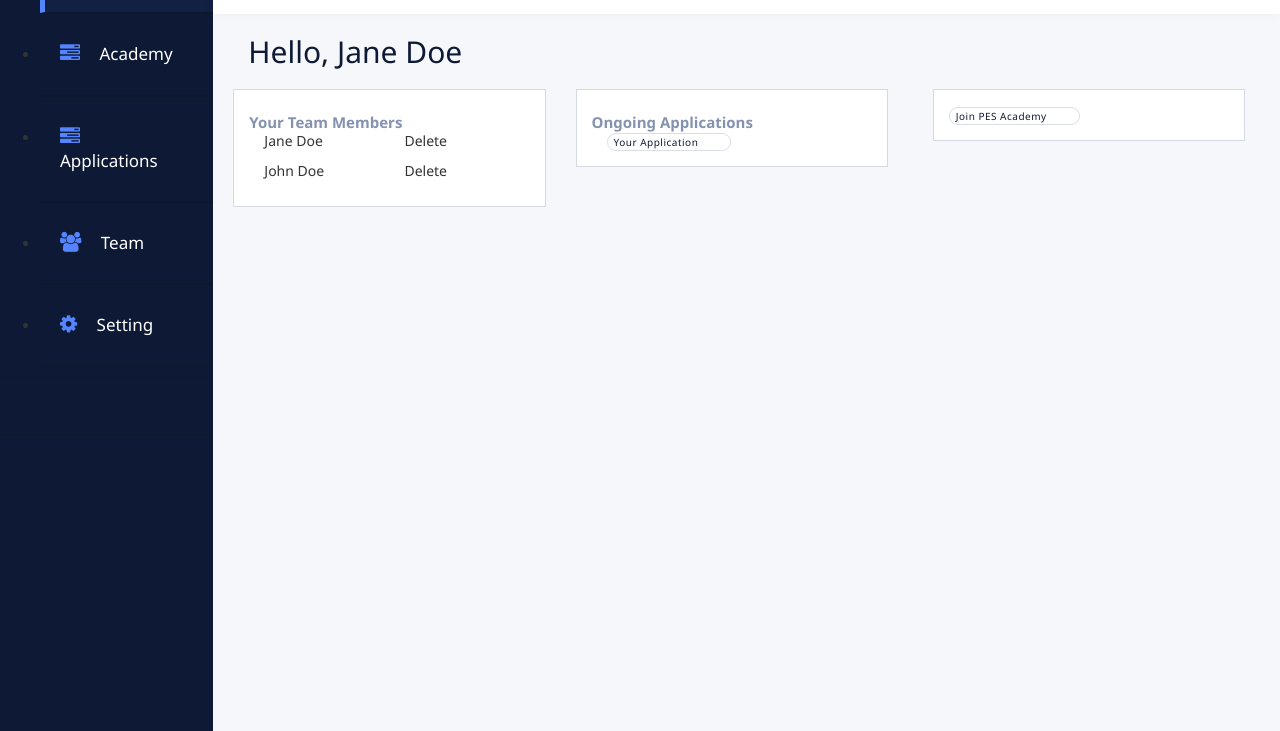
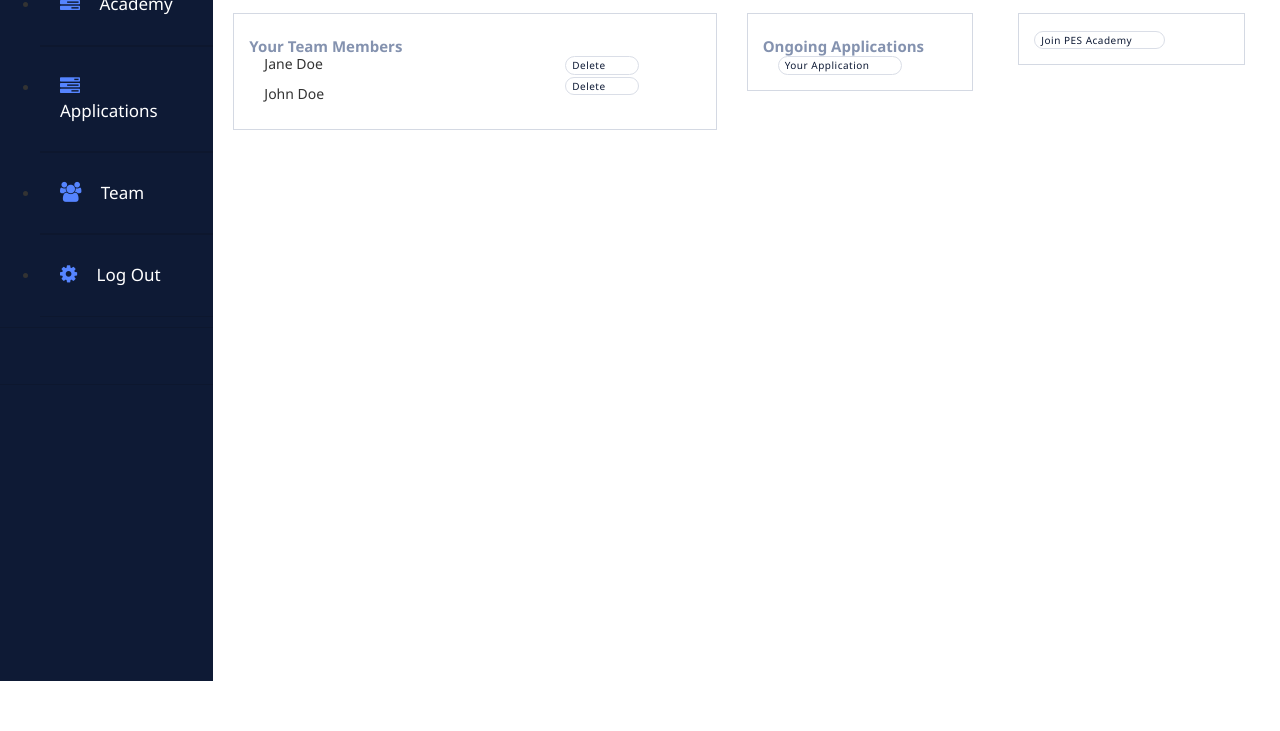
Before and after one commit to xcixor/pes_academy, a Django app: page /applications/dashboard/ in a window 1280 px wide. Shown: the part 461-1192 px from the top of the page. After the commit the page ends 1142 px from the top, so only its background shows below. Run offline with Django 4.2, Linux system fonts and the light colour scheme; some libraries are stand-ins or nearby versions.

Commit message:
chore(templates): Edited dashboard.html

```diff
--- a/app/accounts/static/css/acc_styles.css
+++ b/app/accounts/static/css/acc_styles.css
@@ -1,29 +1,9 @@
-
-.navbar{
-  background-color: #73071c;
-  color: #f3f3f3;
-}
-.app{
-  margin-top:60px;
-}
-.app_img img{
-  padding-top:50px;
-  max-width: 100%;
-    height: auto;
-  }
-
 
   body {
     font-family: Montserrat, "Segoe UI", Tahoma, Geneva, Verdana, sans-serif;
-    /* margin: 0; */
     display: grid;
     height: auto;
-
-    /* place-items: center; */
-    /* min-height: 100vh; */
   }
-
-
 
   .navbar{
     background-color: #73071c;
--- a/app/application/templates/dashboard.html
+++ b/app/application/templates/dashboard.html
@@ -3,7 +3,7 @@
 
 {% block content %}
 
-<body class="home">
+<div class="home">
     <div class="container-fluid display-table">
         <div class="row display-table-row">
             <div class="col-md-2 col-sm-1 hidden-xs display-table-cell v-align box" id="navigation">
@@ -22,8 +22,8 @@
                         <li class="tablink" onclick="openPage('Team')"><a href="#"><i class="fa fa-users" aria-hidden="true"></i>
                             <span class="tablink" onclick="openPage('Team')" >Team</span>
 
-                        <li class="tablink" onclick="openPage('Setting')"><a href="#"><i class="fa fa-cog" aria-hidden="true"></i>
-                            <span class="tablink" onclick="openPage('Setting')">Setting</span>
+                        <li ><a href="#"><i class="fa fa-cog" aria-hidden="true"></i>
+                            <span >Log Out</span>
 
 
                     </ul>
@@ -34,9 +34,9 @@
                 <div class="row">
                     <header>
                         <div class="col-md-7">
-                            <div class="search hidden-xs hidden-sm">
+                            <!-- <div class="search hidden-xs hidden-sm">
                                 <input type="text" placeholder="Search" id="search">
-                            </div>
+                            </div> -->
                         </div>
                         <div class="col-md-5">
                             <div class="header-rightside">
@@ -68,22 +68,22 @@
                 <div class="user-dashboard tabcontent"  id="Home">
                     <h1>Hello, Jane Doe</h1>
                     <div class="row">
-                        <div class="col-md-4 col-sm-4 col-xs-12 gutter">
+                        <div class="col-md-6 col-sm-4 col-xs-12 gutter">
 
                             <div class=" row sales">
                                 <h2>Your Team Members</h2>
-                                <div class="col-md-6">
+                                <div class="col-md-8">
                                     <p>Jane Doe</p>
                                     <p>John Doe</p>
                                 </div>
-                                <div class="col-md-6">
-                                    <p>Delete</p>
-                                    <p>Delete</p>
+                                <div class="col-md-4">
+                                    <button class="btn-danger">Delete</button>
+                                    <button class="btn-danger">Delete</button>
                                 </div>
 
                             </div>
                         </div>
-                        <div class="col-md-4 col-sm-4 col-xs-12 gutter">
+                        <div class="col-md-3 col-sm-4 col-xs-12 gutter">
 
                             <div class=" row sales ">
                                 <h2>Ongoing Applications</h2>
@@ -92,7 +92,7 @@
                                 </div>
                             </div>
                         </div>
-                        <div class="col-md-4 col-sm-4 col-xs-12 gutter">
+                        <div class="col-md-3 col-sm-4 col-xs-12 gutter">
 
                             <div class="sales">
                                 <button><a href=""></a>Join PES Academy</button>
@@ -113,7 +113,7 @@
                   </div>
 
                   <div id="App" class="tabcontent">
-                    <div class="card">
+                    <div class=" col-md-6 card">
                         <div class="card-header">
                           Applications
                         </div>
@@ -125,21 +125,26 @@
                       </div>
                   </div>
 
-                  <div id="Team" class="tabcontent container">
+                  <div id="Team" class="tabcontent">
+                        <h2>Your Team Members</h2>
                     <div class="row">
-                        <h2>Your Team Members</h2>
-                        <div class="col-md-6">
+
+                        <div class="col-md-4 gutter">
                             <p>Jane Doe</p>
                             <p>John Doe</p>
                         </div>
-                        <div class="col-md-6">
-                            <p>Delete</p>
-                            <p>Delete</p>
+                        <div class="col-md-4 gutter">
+                                <p>janedoe@gmail.com</p>
+                                <p>Johndoe@gmail.com</p>
+                            </div>
+                        <div class="col-md-4 gutter">
+                            <p><button class="btn-danger">Delete</button></p>
+                            <p><button class="btn-danger">Delete</button></p>
                         </div>
 
                     </div>
                   </div>
-                  <div id="Setting" class="tabcontent">
+                  <!-- <div id="Setting" class="tabcontent">
                     <h3>Name: <span> Jane Doe</span></h3>
                     <br>
                     <br>
@@ -148,7 +153,7 @@
                     <br>
                     <button class="btn btn-primary">Log out</button>
 
-                  </div>
+                  </div> -->
 
             </div>
         </div>
@@ -177,7 +182,7 @@
         </div>
     </div>
 
-</body>
+</div>
 
 
 
--- a/app/common/static/css/common/base.css
+++ b/app/common/static/css/common/base.css
@@ -1,9 +1,5 @@
-body {
+/* body {
   margin-top: 50px;
-}
-
-/* .alert-container {
-
 } */
 
 .alert {
--- a/app/common/static/css/common/dashboard.css
+++ b/app/common/static/css/common/dashboard.css
@@ -1,8 +1,3 @@
-
-
-.home {
-    background: #f6f7fa;
-}
 
 #navigation {
     background: #0e1a35;
--- a/app/common/static/css/common/style.css
+++ b/app/common/static/css/common/style.css
@@ -1,9 +1,8 @@
 
 
-body {
-  /* padding-top: 30px; */
+/* body {
   margin-top: 50px;
-}
+} */
 
 .navbar{
   background-color: #73071c;
@@ -12,8 +11,8 @@ body {
 
 
 .card{
-  width: 75%;
-  margin: 15%;
+  /* width: 50%; */
+  margin: 20px;
 
 }
 
@@ -55,10 +54,10 @@ input[type=submit]:hover {
   opacity: 0.9;
 }
 
-.container {
+/* .container {
   width: 50%;
   background-color: white;
-}
+} */
 .input-container {
   display: flex;
   width: 100%;
```
Also changed, not shown: other parts of app/common/static/css/common/dashboard.css (+0 -29 lines), app/application/tests/presentation/test_dashboard_view.py (+4 -4 lines), 2 other files.
